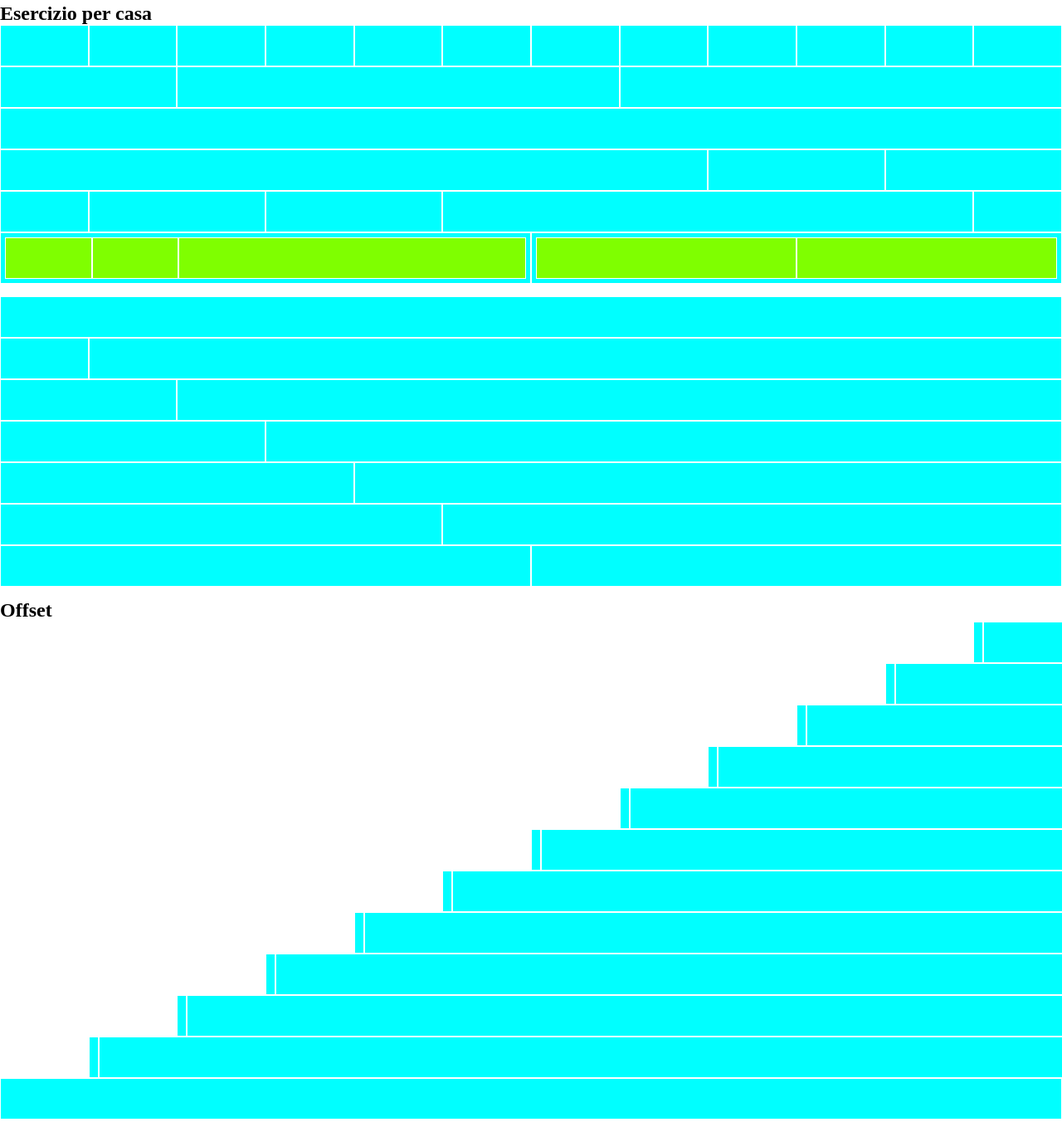
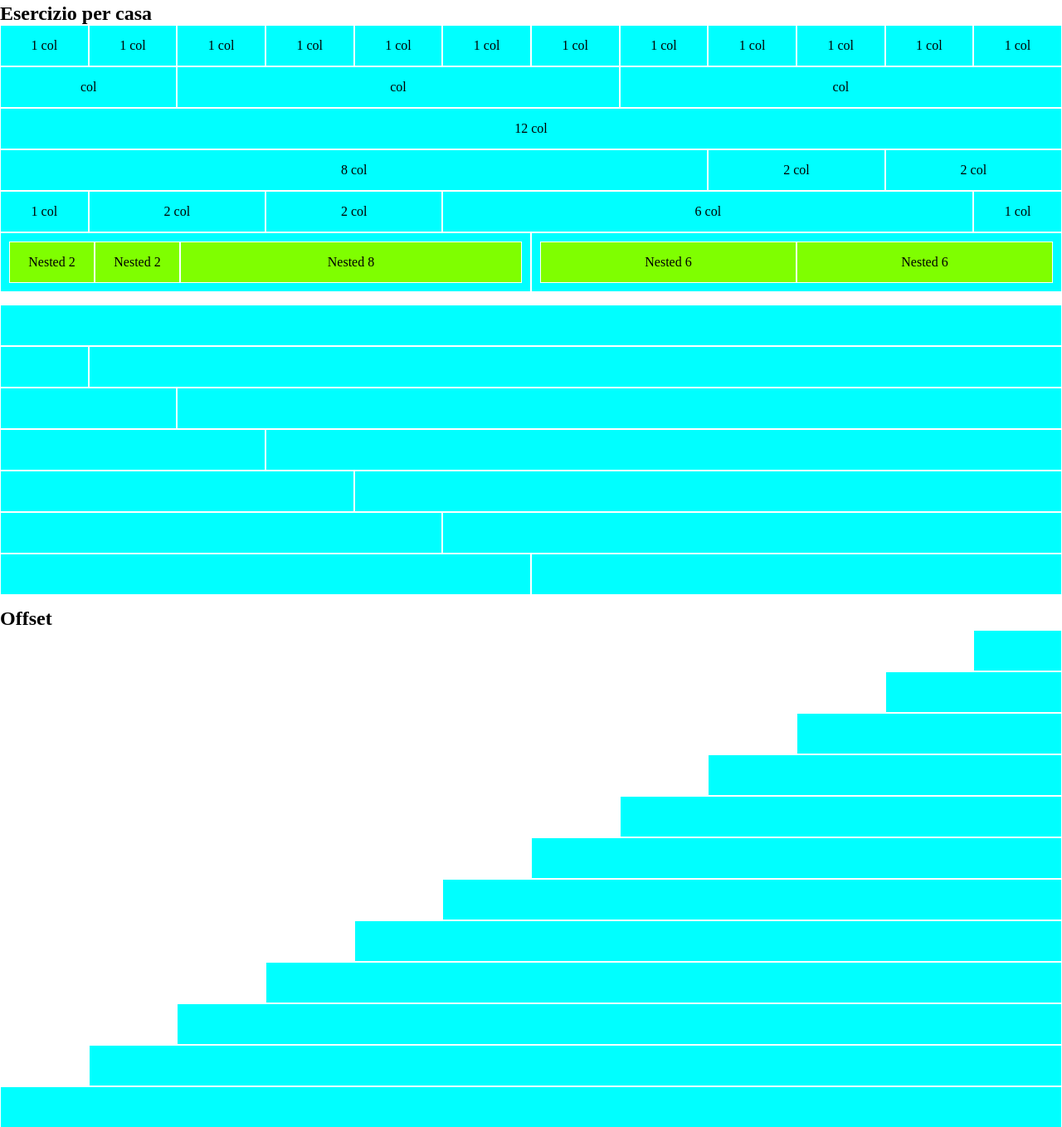
Before and after one commit to Dome1992/html-css-12bool, a plain HTML site: page index.html in a window 1280 px wide. Shown: the part 12-1370 px from the top of the page at 83% size. Drawn offline with Linux system fonts and the light colour scheme.

Commit message:
esercizio svolto

```diff
--- a/12boolflex.css
+++ b/12boolflex.css
@@ -26,7 +26,7 @@
 /* regole colone */
 [class*="col-"] {
     flex: 0 0 auto;
-    padding:5px
+    padding:10px;
 }
 
 
@@ -34,6 +34,7 @@
     flex-grow: 1;
     flex-basis: 0;
     max-height: 100%;
+
 }
 
 .col-1{
@@ -100,60 +101,60 @@
 
 .col-offset-1{
     margin-left: calc((100% / 12) * 1);
-    max-width: calc((100% / 12) * 1);
+
 }
 
 .col-offset-2{
     margin-left: calc((100% / 12) * 2);
-    max-width: calc((100% / 12) * 2);
+
 }
 
 .col-offset-3{
     margin-left: calc((100% / 12) * 3);
-    max-width: calc((100% / 12) * 3);
+
 }
 
 .col-offset-4{
     margin-left: calc((100% / 12) * 4);
-    max-width: calc((100% / 12) * 4);
+
 }
 
 .col-offset-5{
     margin-left: calc((100% / 12) * 5);
-    max-width: calc((100% / 12) * 5);
+
 }
 
 .col-offset-6{
     margin-left: calc((100% / 12) * 6);
-    max-width: calc((100% / 12) * 6);
+
 }
 
 .col-offset-7{
     margin-left: calc((100% / 12) * 7);
-    max-width: calc((100% / 12) * 7);
+
 }
 
 .col-offset-8{
     margin-left: calc((100% / 12) * 8);
-    max-width: calc((100% / 12) * 8);
+
 }
 
 .col-offset-9{
     margin-left: calc((100% / 12) * 9);
-    max-width: calc((100% / 12) * 9);
+
 }
 
 .col-offset-10{
     margin-left: calc((100% / 12) * 10);
-    max-width: calc((100% / 12) * 10);
+
 }
 
 .col-offset-11{
     margin-left: calc((100% / 12) * 11);
-    max-width: calc((100% / 12) * 11);
+
 }
 
 .col-offsert-12{
     margin-left: calc((100% / 12) * 12);
-    max-width: calc((100% / 12) * 12);
+
 }
--- a/index.html
+++ b/index.html
@@ -13,56 +13,56 @@
         <div class="container-fluid">
 
             <div class="row">
-                <div class="col-1"></div>
-                <div class="col-1"></div>
-                <div class="col-1"></div>
-                <div class="col-1"></div>
-                <div class="col-1"></div>
-                <div class="col-1"></div>
-                <div class="col-1"></div>
-                <div class="col-1"></div>
-                <div class="col-1"></div>
-                <div class="col-1"></div>
-                <div class="col-1"></div>
-                <div class="col-1"></div>
+                <div class="col-1" id="col-flex">1 col</div>
+                <div class="col-1" id="col-flex">1 col</div>
+                <div class="col-1" id="col-flex">1 col</div>
+                <div class="col-1" id="col-flex">1 col</div>
+                <div class="col-1" id="col-flex">1 col</div>
+                <div class="col-1" id="col-flex">1 col</div>
+                <div class="col-1" id="col-flex">1 col</div>
+                <div class="col-1" id="col-flex">1 col</div>
+                <div class="col-1" id="col-flex">1 col</div>
+                <div class="col-1" id="col-flex">1 col</div>
+                <div class="col-1" id="col-flex">1 col</div>
+                <div class="col-1" id="col-flex">1 col</div>
             </div>
 
             <div class="row">
-                <div class="col-2"></div>
-                <div class="col-5"></div>
-                <div class="col-5"></div>
+                <div class="col-2" id="col-flex">col</div>
+                <div class="col-5" id="col-flex">col</div>
+                <div class="col-5" id="col-flex">col</div>
             </div>
 
             <div class="row">
-                <div class="col-12"></div>
+                <div class="col-12" id="col-flex">12 col</div>
             </div>
 
             <div class="row">
-                <div class="col-8"></div>
-                <div class="col-2"></div>
-                <div class="col-2"></div>
+                <div class="col-8" id="col-flex">8 col</div>
+                <div class="col-2" id="col-flex">2 col</div>
+                <div class="col-2" id="col-flex">2 col</div>
             </div>
 
             <div class="row">
-                <div class="col-1"></div>
-                <div class="col-2"></div>
-                <div class="col-2"></div>
-                <div class="col-6"></div>
-                <div class="col-1"></div>
+                <div class="col-1" id="col-flex">1 col</div>
+                <div class="col-2" id="col-flex">2 col</div>
+                <div class="col-2" id="col-flex">2 col</div>
+                <div class="col-6" id="col-flex">6 col</div>
+                <div class="col-1" id="col-flex">1 col</div>
             </div>
 
             <div class="row">
                 <div class="col-6">
                     <div class="row">
-                        <div class="col-2 nested"></div>
-                        <div class="col-2 nested"></div>
-                        <div class="col-8 nested"></div>
+                        <div class="col-2 nested">Nested 2</div>
+                        <div class="col-2 nested">Nested 2</div>
+                        <div class="col-8 nested">Nested 8</div>
                     </div>
                 </div>
                 <div class="col-6">
                     <div class="row">
-                        <div class="col-6 nested"></div>
-                        <div class="col-6 nested"></div>
+                        <div class="col-6 nested">Nested 6</div>
+                        <div class="col-6 nested">Nested 6</div>
                     </div>
                 </div>
             </div>
@@ -113,63 +113,51 @@
     <section>
         <h1>Offset</h1>
         <div class="container-fluid">
-            <div class="row1">
-                <div class="col-offset-11"></div>
-                <div class="col-1"></div>
+            <div class="row">
+                <div class="col-offset-11 col-1"></div>
             </div>
 
-            <div class="row1">
-                <div class="col-offset-10"></div>
-                <div class="col-2"></div>
+            <div class="row">
+                <div class="col-offset-10 col-2"></div>
             </div>
 
-            <div class="row1">
-                <div class="col-offset-9"></div>
-                <div class="col-3"></div>
+            <div class="row">
+                <div class="col-offset-9 col-3"></div>
             </div>
 
-            <div class="row1">
-                <div class="col-offset-8"></div>
-                <div class="col-4"></div>
+            <div class="row">
+                <div class="col-offset-8 col-4"></div>
             </div>
 
-            <div class="row1">
-                <div class="col-offset-7"></div>
-                <div class="col-5"></div>
+            <div class="row">
+                <div class="col-offset-7 col-5"></div>
             </div>
 
-            <div class="row1">
-                <div class="col-offset-6"></div>
-                <div class="col-6"></div>
+            <div class="row">
+                <div class="col-offset-6 col-6"></div>
             </div>
 
-            <div class="row1">
-                <div class="col-offset-5"></div>
-                <div class="col-7"></div>
+            <div class="row">
+                <div class="col-offset-5 col-7"></div>
             </div>
 
-            <div class="row1">
-                <div class="col-offset-4"></div>
-                <div class="col-8"></div>
+            <div class="row">
+                <div class="col-offset-4 col-8"></div>
             </div>
 
-            <div class="row1">
-                <div class="col-offset-3"></div>
-                <div class="col-9"></div>
+            <div class="row">
+                <div class="col-offset-3 col-9"></div>
             </div>
 
-            <div class="row1">
-                <div class="col-offset-2"></div>
-                <div class="col-10"></div>
+            <div class="row">
+                <div class="col-offset-2 col-10"></div>
             </div>
 
-            <div class="row1">
-                <div class="col-offset-1"></div>
-                <div class="col-11"></div>
+            <div class="row">
+                <div class="col-offset-1 col-11"></div>
             </div>
 
-            <div class="row1">
-
+            <div class="row">
                 <div class="col-12"></div>
             </div>
         </div>
--- a/style.css
+++ b/style.css
@@ -11,16 +11,19 @@
     min-height: 50px;
 
 }
-.row1{
+#col-flex{
     display: flex;
-    flex-direction: row;
-
+    justify-content: center;
+    align-items: center;
+}
+.nested{
+    background-color: chartreuse;
+    align-items: center;
+    display: flex;
+    justify-content: center;
 }
 
-.nested{
-    background-color: chartreuse;
 
-}
 
 section{
     margin-top:15px;
```
Also changed, not shown: 12boolflex-respondive.css (added).
